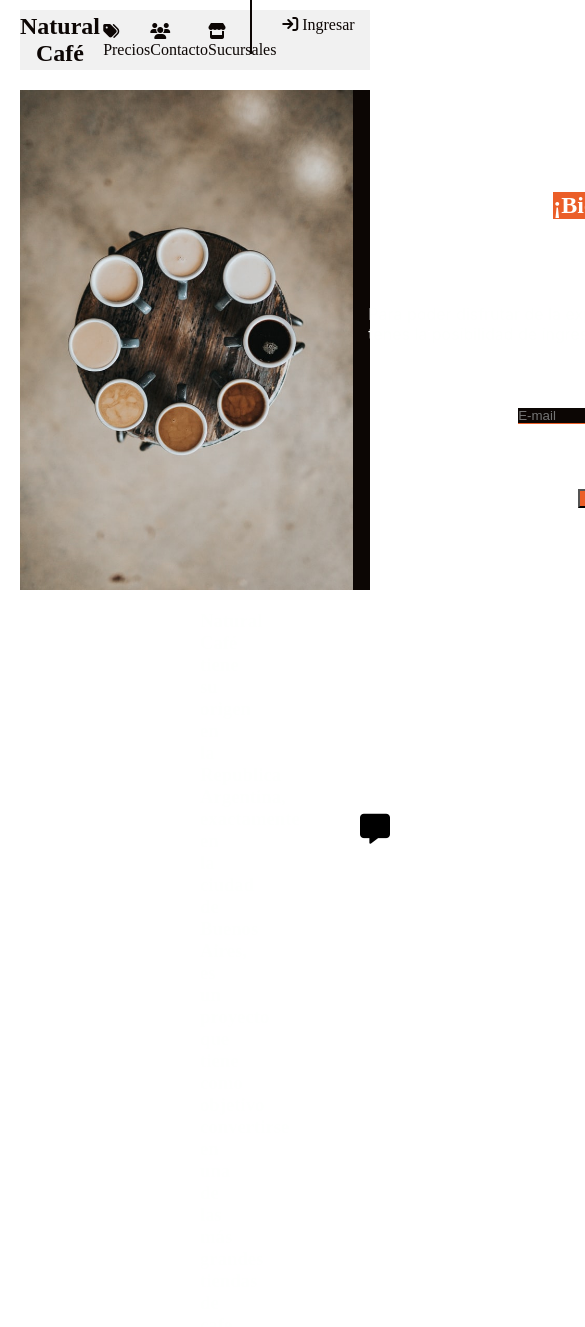
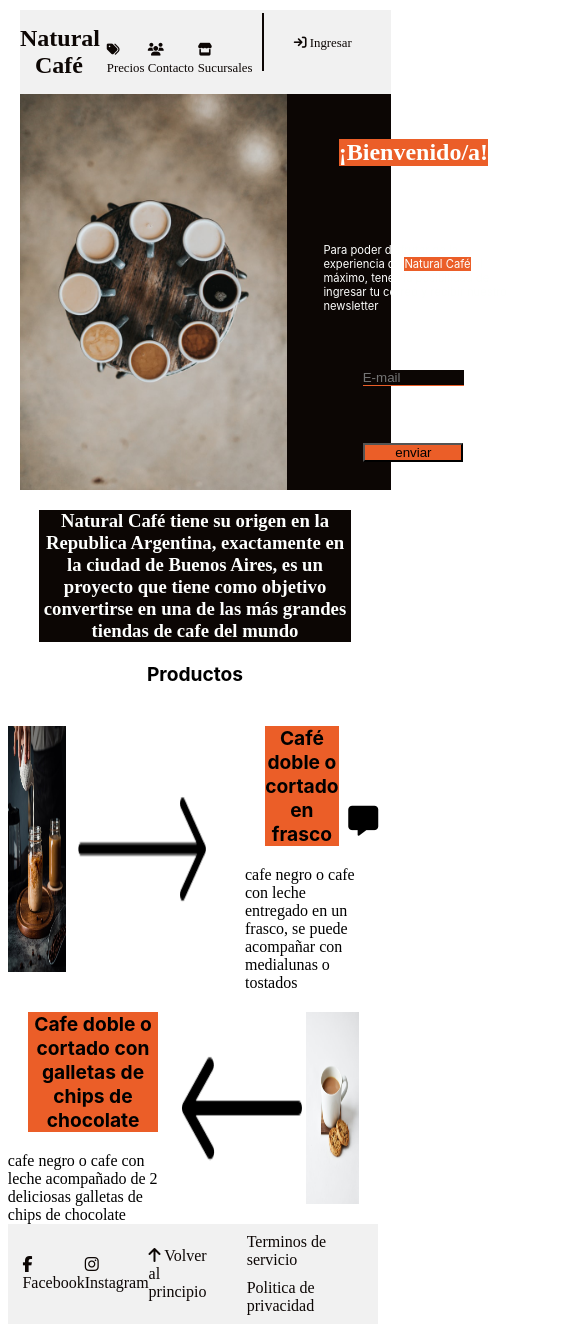
Before and after one commit to gonzalobernardis/Natural_Cafe, a plain HTML site: page index.html in a window 390 px wide. Shown: the top 1327 px of the page, 585 px wide, since content can reach past the window. Drawn offline with Linux system fonts and the light colour scheme.

Commit message:
Resolucion tablet para index

```diff
--- a/css/estilos.css
+++ b/css/estilos.css
@@ -14,7 +14,7 @@ nav {
     display: flex;
     align-items: center;
     background-color: #f1f1f1;
-    height: 60px;
+    height: 10%;
     margin: 10px 20px;
     justify-content: space-around;
     position: fixed;
@@ -148,7 +148,7 @@ h2 {
 
 .containerProductoUno, .containerProductoDos {
     display: flex;
-    justify-content: space-around;
+    justify-content: space-evenly;
 }
 
 .descripcionProducto {
@@ -172,7 +172,7 @@ h2 {
 .footer ul {
     display: flex;
     align-items: center;
-    width: 400px;
+    width: 30vw;
     justify-content: space-between;
 }
 
@@ -301,6 +301,75 @@ h2 {
 }
 
 @media (max-width: 768px) {
+    nav ul li a {
+        font-size: 0.8em;
+    }
+
+    nav ul {
+        margin-top: 2vw;
+    }
+
+    nav h1 {
+        width: 20vw;
+    }
+
+    .bienvenida {
+        width: 95%;
+        height: 400px;
+    }
+
+    .textoImagen p {
+        width: 50vw;
+        font-size: 0.7em;
+    }
+
+    .textoImagen {
+        width: 65vw;
+    }
+
+    nav, .footer {
+        width: 95vw;
+    }
+
+    .containerSeccion h3 {
+        width: 80vw;
+        margin: 0 10%;
+    }
+
+    .containerProductos {
+        width: 95vw;
+        margin: 0 2%;
+    }
+
+    .containerProductoUno {
+        width: 100vw;
+    }
+
+    .containerProductoDos {
+        width: 90vw;
+    }
+
+    .containerProductoUno .descripcionProducto {
+        align-items: center;
+        margin: 0 10%;
+    }
+
+    .flechaDerecha {
+        margin-left: 3%;
+    }
+
+    .footer .redesSociales {
+        width: 50vw;
+    }
+
+    .footer {
+        margin-left: 2vw;
+    }
+
+    .chatPrincipal {
+        right: 3vw;
+        bottom: 2vw;
+    }
 
 }
 
--- a/index.html
+++ b/index.html
@@ -69,8 +69,8 @@
             </div>
             <div class="containerProductoDos">
                 <div class="descripcionProducto">
-                    <h4>Cafe doble o cortado con galletas con chips de chocolate</h4>
-                    <p>cafe negro o cafe con leche acompañado de 2 deliciosas galletas con chips de chocolate</p>
+                    <h4>Cafe doble o cortado con galletas de chips de chocolate</h4>
+                    <p>cafe negro o cafe con leche acompañado de 2 deliciosas galletas de chips de chocolate</p>
                 </div>
                 <img class="flechaIzquierda" src="images/arrow.png" alt="Una flecha apuntando hacia la izquierda">
                 <img class="producto" src="images/producto2.jpg" alt="Imagen de una taza de cafe">
@@ -79,7 +79,7 @@
     </section>
     <i class="fa-solid fa-message chatPrincipal"></i>
     <footer class="footer">
-        <ul>
+        <ul class="redesSociales">
             <li>
                 <a href="#">
                     <i class="fa-brands fa-facebook-f"></i> Facebook
```
